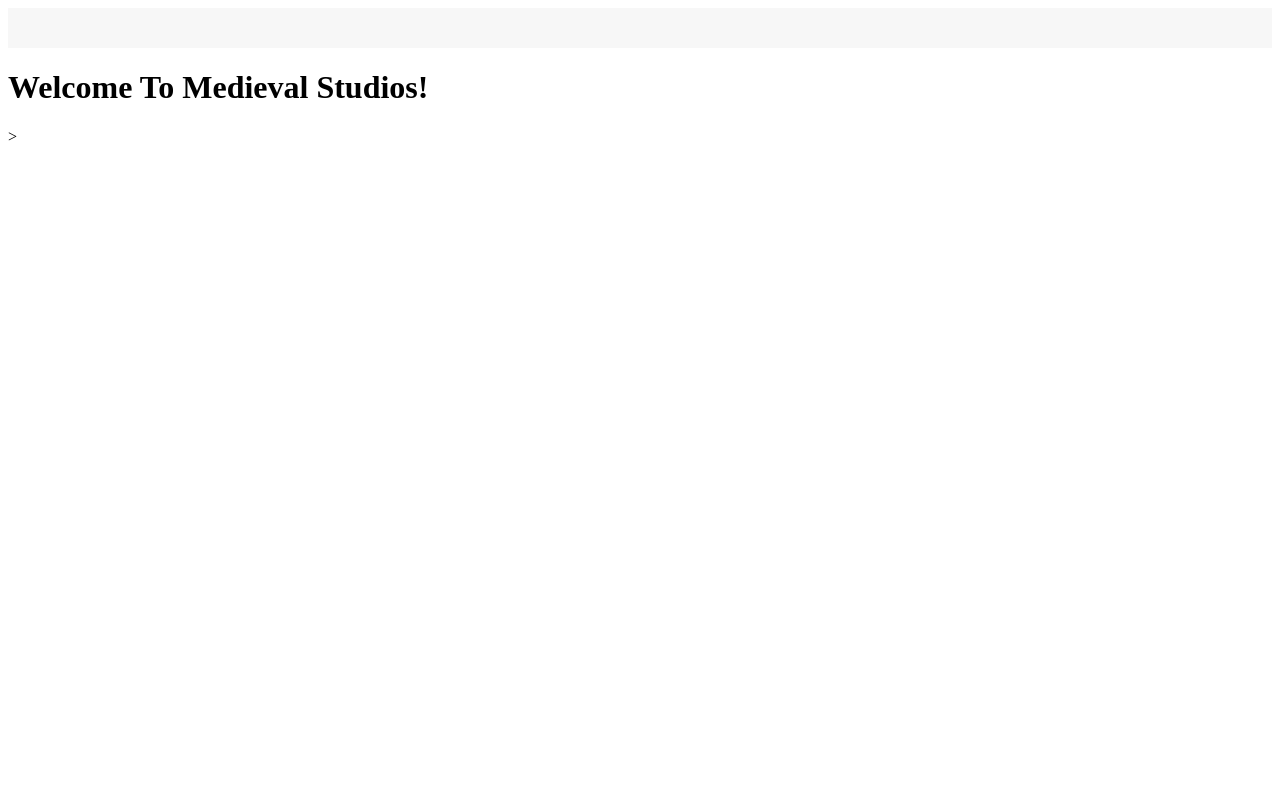
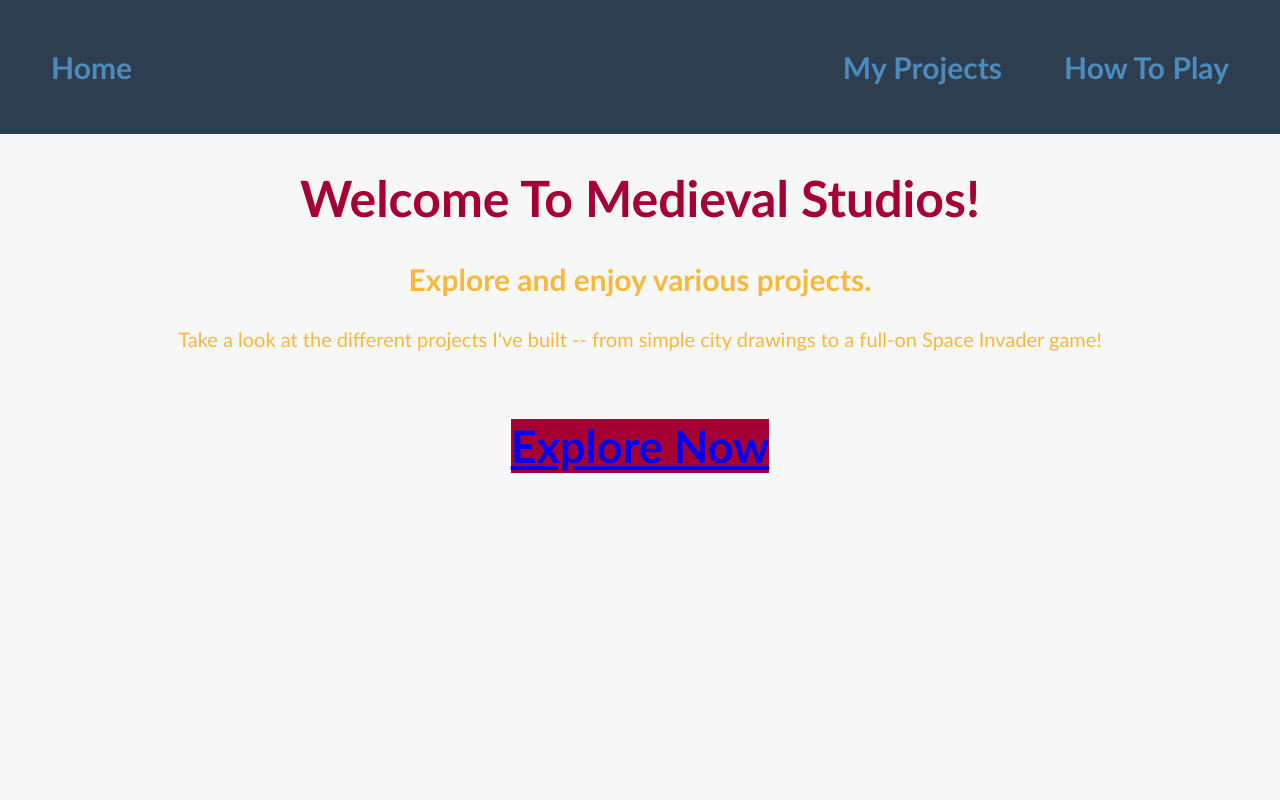
Before and after one commit to reddign/mca25project3, a PHP site: page /homePage.htm in a window 1280 px wide. Run offline with PHP 8.4, Linux system fonts and the light colour scheme.

Commit message:
used previous landing page template to start the website, but various modifications will be changed soon (the theme color, more links, different informations, etc); also made a temporary playNow.htm file which will be changed later (this is the file that links to the actual game)

```diff
--- a/homePage.htm
+++ b/homePage.htm
@@ -1,6 +1,6 @@
 <html>
     <head>
-        <title>Home - Website</title>
+        <title>Home - Medieval Studios</title>
     </head>
     <link href="webDesign.css" rel="stylesheet">
     <body>
@@ -8,14 +8,22 @@
             <nav>
                 <ul>
                     <li>
-                        <a href="https://liu.etownmca.com/build_nav_bar/landing_page.htm"></a>
+                        <a href="homePage.htm">Home</a>
+                    </li>
+                    <li style="float: right">
+                        <a target="_blank" href="https://liu.etownmca.com/day11/aboutme.html">How To Play</a>
+                    </li>
+                    <li style="float: right">
+                        <a target="_blank" href="explore.htm">My Projects</a>
                     </li>
                 </ul>
             </nav>
-            <h1>Welcome To Medieval Studios!</h1>
+            <h1 class="title">Welcome To Medieval Studios!</h1>
+            <h3 class="subtitle">Explore and enjoy various projects.</h3>
         </header>
+        <main>
+            <p class="description">Take a look at the different projects I've built -- from simple city drawings to a full-on Space Invader game!</p><br>
+                <h1 class="explore"><span class="highlight"><a target="_blank" href="explore.htm">Explore Now</span></h1>
+        </main>
     </body>
-
-
-
-</html>>
+</html>
--- a/webDesign.css
+++ b/webDesign.css
@@ -3,9 +3,71 @@ ul {
     margin: 0;
     padding: 20;
     overflow: hidden;
-    background-color: #f7f7f7;
+    background-color: #2c3e50;
 }
 
 li {
     float: left;
 }
+
+li a {
+    display: block;
+    color: #4b8bbe;
+    padding: 14px 16px;
+    text-decoration: none;
+    font-size: 30px;
+    margin: 15px;
+    font-weight: bold;
+    font-family:'Trebuchet MS', 'Lucida Sans Unicode', 'Lucida Grande', 'Lucida Sans', Arial, sans-serif;
+}
+
+li a:hover {
+    background-color: #f7f7f7;
+}
+
+header {
+    text-align: center;
+}
+
+.title {
+    color: #a50034;
+    text-align: center;
+    font-family:'Trebuchet MS', 'Lucida Sans Unicode', 'Lucida Grande', 'Lucida Sans', Arial, sans-serif;
+    font-size: 50px;
+}
+
+.subtitle {
+    color: #f6b93b;
+    text-align: center;
+    font-family:'Trebuchet MS', 'Lucida Sans Unicode', 'Lucida Grande', 'Lucida Sans', Arial, sans-serif;
+    font-size: 30px;
+}
+
+.description {
+    color: #f6b93b;
+    text-align: center;
+    font-family:'Trebuchet MS', 'Lucida Sans Unicode', 'Lucida Grande', 'Lucida Sans', Arial, sans-serif;
+    font-size: 20px;
+}
+
+.explore {
+    color: #504C41;
+    text-align: center;
+    font-family:'Trebuchet MS', 'Lucida Sans Unicode', 'Lucida Grande', 'Lucida Sans', Arial, sans-serif;
+    font-size: 45px;
+}
+
+.highlight {
+    background-color: #a50034;
+}
+
+body {
+    margin: 0;
+    padding: 0;
+    background-color: #f7f7f7;
+}
+
+.link {
+    margin: 30px;
+    padding: 10px;
+}
```
Also changed, not shown: playNow.htm (added, +37 -0 lines).
